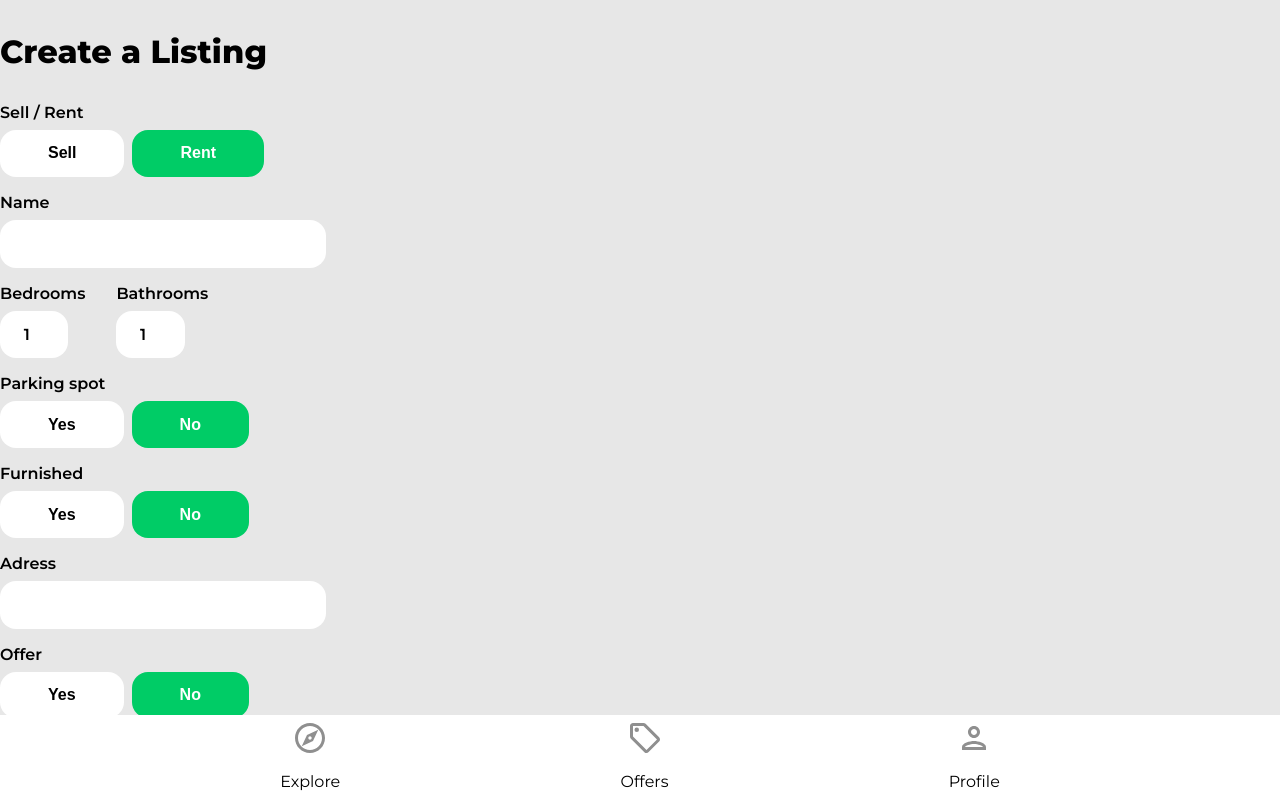
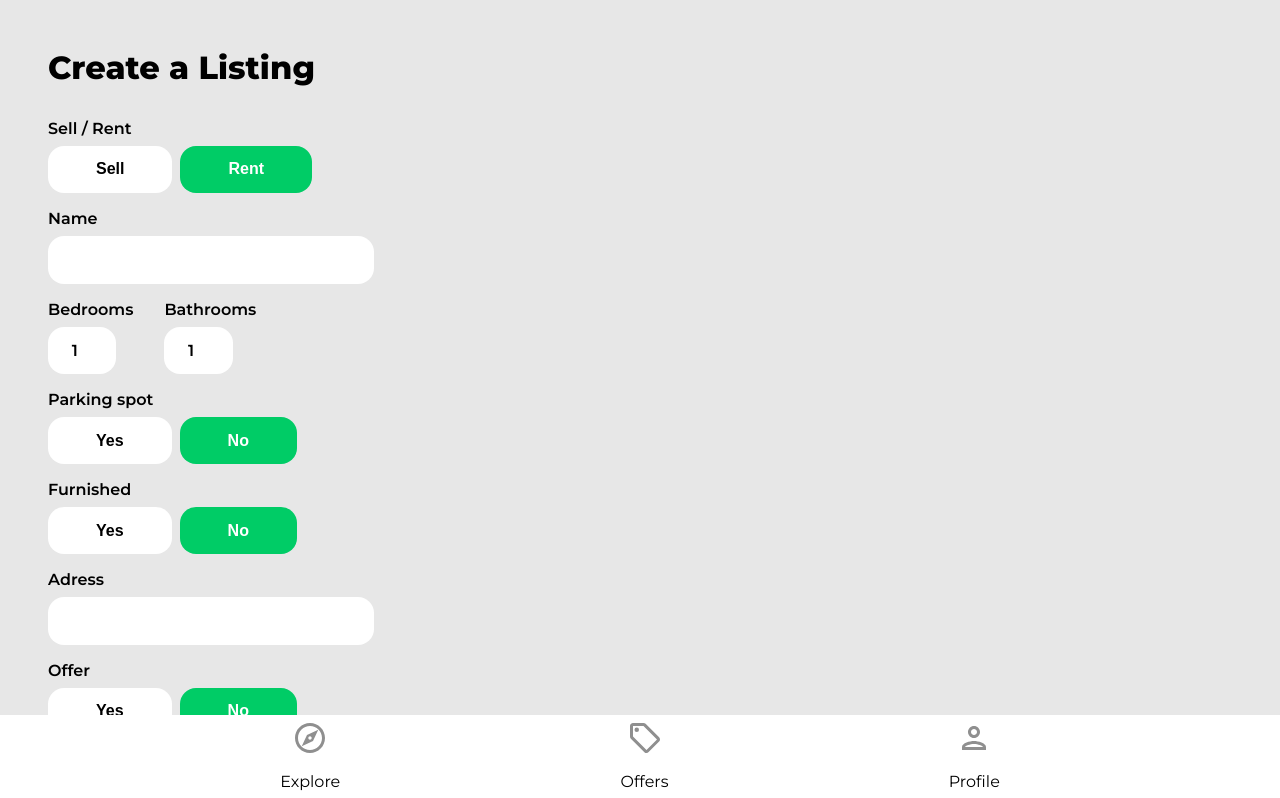
Before and after one commit to KaloyanBouresh/react-house-marketplace, a React (Create React App) app: page /create-listing in a window 1280 px wide. Shown: the top 798 px of the page. Built offline with nearby package versions, Linux system fonts and the light colour scheme; no server answers; sample sign-in values are in the browser's storage.

Commit message:
prifile to profile

```diff
--- a/src/pages/CreateListing.jsx
+++ b/src/pages/CreateListing.jsx
@@ -73,7 +73,7 @@ function CreateListing() {
     }
 
     return (
-        <div className="prifile">
+        <div className="profile">
             <header>
                 <p className="pageHeader">Create a Listing</p>
             </header>
--- a/src/pages/Explore.jsx
+++ b/src/pages/Explore.jsx
@@ -18,8 +18,8 @@ function Explore() {
                         <img src={rentCategoryImage} alt="rent" className='exploreCategoryImg' />
                         <p className="exploreCategoryName">Places for rent</p>
                     </Link>
-                    <Link to='/category/sell'>
-                        <img src={sellCategoryImage} alt="sell" className='exploreCategoryImg' />
+                    <Link to='/category/sale'>
+                        <img src={sellCategoryImage} alt="sale" className='exploreCategoryImg' />
                         <p className="exploreCategoryName">Places for sale</p>
                     </Link>
                 </div>
```
